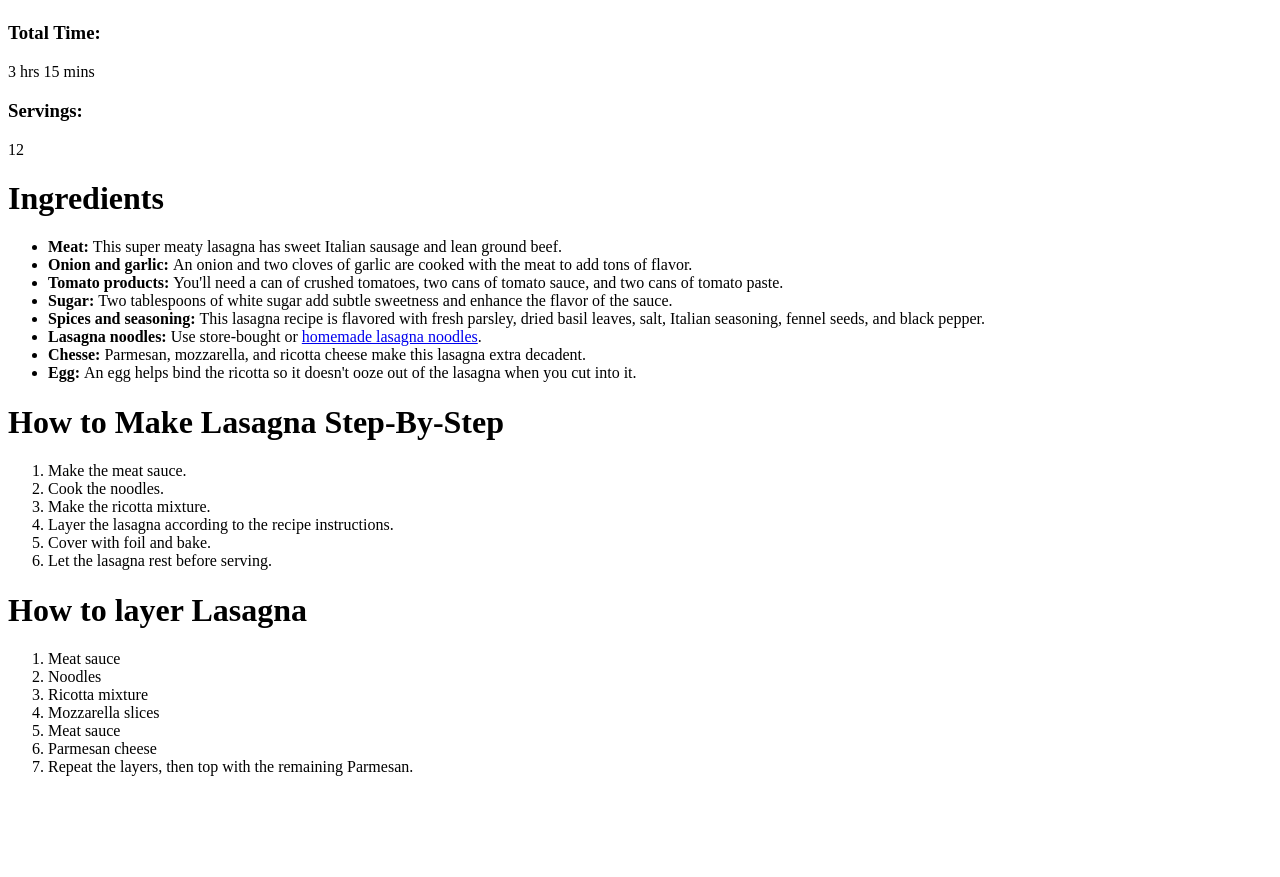
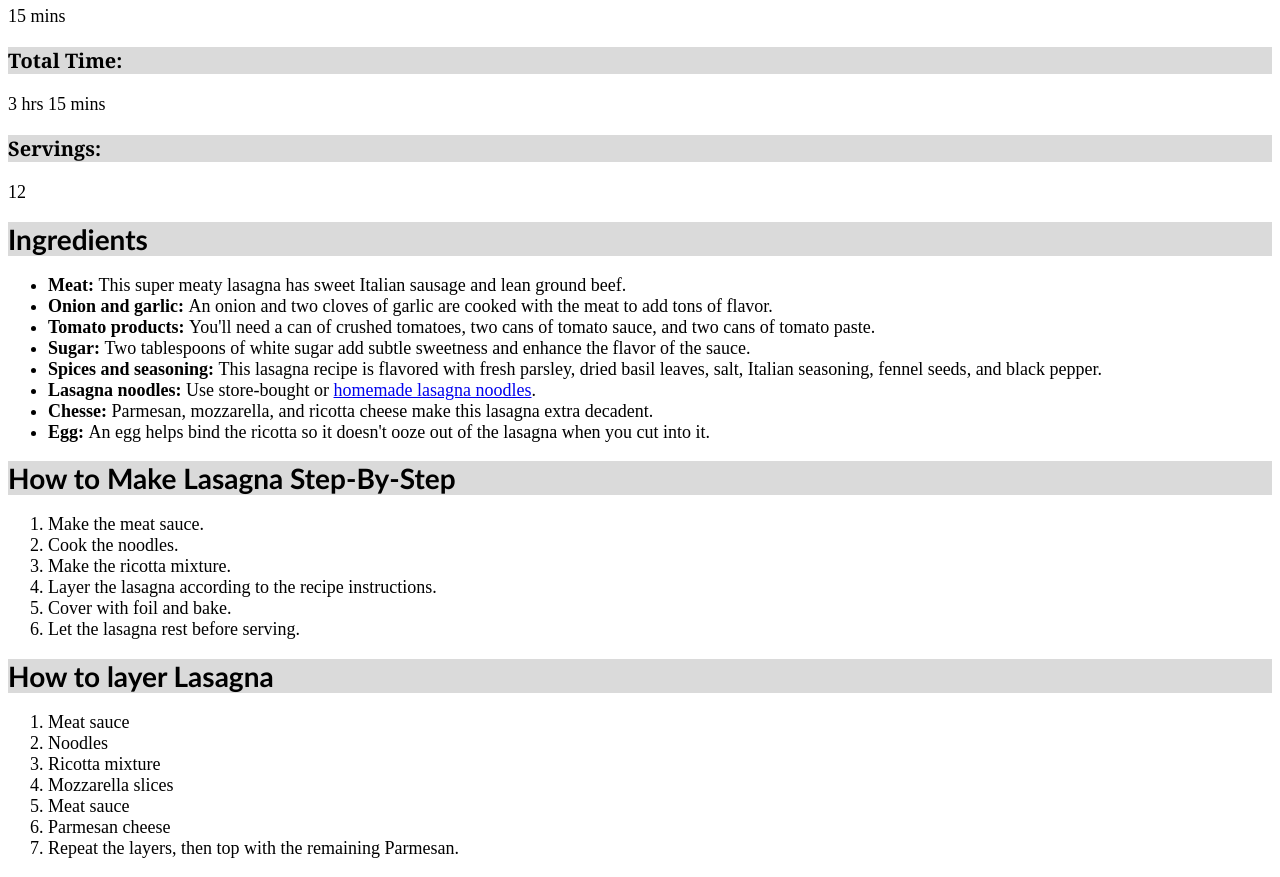
Before and after one commit to Alanwiz00/odin-recipes, a plain HTML site: page recipes/lasagna/lasagna.html in a window 1280 px wide. Shown: the part 643-1520 px from the top of the page. Before the commit the page ends 1435 px from the top, so only its background shows below. Drawn offline with Linux system fonts and the light colour scheme.

Commit message:
Continued work on CSS - Updated the homepage with clickable images of each recipes to each relative page. - Recipes pages now have basic css selector and rules

```diff
--- a/recipes/fried-rice/styles.css
+++ b/recipes/fried-rice/styles.css
@@ -0,0 +1,23 @@
+.head {
+    background-color: rgba(0, 0, 0, 0.144);
+    color: black;
+    font-weight: 800;
+    font-family: 'Gill Sans', 'Gill Sans MT', Calibri, 'Trebuchet MS', sans-serif;
+    font-size: 36px;
+}
+
+#sub-head {
+    background-color: rgba(0, 0, 0, 0.144);
+    color: black;
+    font-weight: 500px;
+    font-family: Georgia, 'Times New Roman', Times, serif;
+    font-size: 20px;
+}
+
+#sub-title {
+    font-size: 28px;
+}
+
+.text {
+    font-size: 18px;
+}
--- a/recipes/gbegiri/styles.css
+++ b/recipes/gbegiri/styles.css
@@ -0,0 +1,23 @@
+.head {
+    background-color: rgba(0, 0, 0, 0.144);
+    color: black;
+    font-weight: 800;
+    font-family: 'Gill Sans', 'Gill Sans MT', Calibri, 'Trebuchet MS', sans-serif;
+    font-size: 36px;
+}
+
+#sub-head {
+    background-color: rgba(0, 0, 0, 0.144);
+    color: black;
+    font-weight: 500px;
+    font-family: Georgia, 'Times New Roman', Times, serif;
+    font-size: 20px;
+}
+
+#sub-title {
+    font-size: 28px;
+}
+
+.text {
+    font-size: 18px;
+}
--- a/recipes/lasagna/lasagna.html
+++ b/recipes/lasagna/lasagna.html
@@ -4,22 +4,23 @@
     <meta charset="UTF-8">
     <meta name="viewport" content="width=device-width, initial-scale=1.0">
     <title>lasagna</title>
+    <link rel="stylesheet" href="./styles.css">
 </head>
 <body>
-    <h1>Yummy Pasta</h1>
+    <h1 class="head">Lasagna</h1>
     <img src="https://www.allrecipes.com/thmb/BKa1OqunLWMkCDJm_3LtxF_Pn88=/282x188/filters:no_upscale():max_bytes(150000):strip_icc():format(webp)/23600-worlds-best-lasagna-DDMFS-4x3-1196-24c5401652934ffb96d3d94bc9fbe2d7.jpg" alt="Lasagna" width="310" height="310">
-    <h3>Prep Time:</h3>
-    <p>30 mins</p>
-    <h3>Cook Time</h3>
-    <p>2 hrs 30 mins</p>
-    <h1>Additional Time</h1>
-    <p>15 mins</p>
-    <h3>Total Time:</h3>
-    <p>3 hrs 15 mins</p>
-    <h3>Servings:</h3>
-    <p>12</p>
-    <h1>Ingredients</h1>
-    <ul>
+    <h3 id="sub-head">Prep Time:</h3>
+    <p class="text">30 mins</p>
+    <h3 id="sub-head">Cook Time</h3>
+    <p class="text">2 hrs 30 mins</p>
+    <h3 id="sub-head">Additional Time</h1>
+    <p class="text">15 mins</p>
+    <h3 id="sub-head">Total Time:</h3>
+    <p class="text">3 hrs 15 mins</p>
+    <h3 id="sub-head">Servings:</h3>
+    <p class="text">12</p>
+    <h1  class="head" id="sub-title">Ingredients</h1>
+    <ul  class="text order">
         <li><strong>Meat: </strong>This super meaty lasagna has sweet Italian sausage and lean ground beef.</li>
         <li><strong>Onion and garlic: </strong>An onion and two cloves of garlic are cooked with the meat to add tons of flavor.</li>
         <li><strong>Tomato products: </strong> You'll need a can of crushed tomatoes, two cans of tomato sauce, and two cans of tomato paste.</li>
@@ -29,8 +30,8 @@
         <li><strong>Chesse: </strong> Parmesan, mozzarella, and ricotta cheese make this lasagna extra decadent.</li>
         <li><strong>Egg: </strong>An egg helps bind the ricotta so it doesn't ooze out of the lasagna when you cut into it.</li>
     </ul>
-    <h1>How to Make Lasagna Step-By-Step</h1>
-    <ol>
+    <h1 class="head" id="sub-title">How to Make Lasagna Step-By-Step</h1>
+    <ol  class="text order">
         <li>Make the meat sauce.</li>
         <li>Cook the noodles.</li>
         <li>Make the ricotta mixture.</li>
@@ -38,8 +39,8 @@
         <li>Cover with foil and bake.</li>
         <li>Let the lasagna rest before serving.</li>
     </ol>
-    <h1>How to layer Lasagna</h1>
-    <ol>
+    <h1 class="head" id="sub-title">How to layer Lasagna</h1>
+    <ol  class="text order">
         <li>Meat sauce</li>
         <li>Noodles</li>
         <li>Ricotta mixture</li>
--- a/recipes/lasagna/styles.css
+++ b/recipes/lasagna/styles.css
@@ -0,0 +1,23 @@
+.head {
+    background-color: rgba(0, 0, 0, 0.144);
+    color: black;
+    font-weight: 800;
+    font-family: 'Gill Sans', 'Gill Sans MT', Calibri, 'Trebuchet MS', sans-serif;
+    font-size: 36px;
+}
+
+#sub-head {
+    background-color: rgba(0, 0, 0, 0.144);
+    color: black;
+    font-weight: 500px;
+    font-family: Georgia, 'Times New Roman', Times, serif;
+    font-size: 20px;
+}
+
+#sub-title {
+    font-size: 28px;
+}
+
+.text {
+    font-size: 18px;
+}
--- a/recipes/pasta/styles.css
+++ b/recipes/pasta/styles.css
@@ -0,0 +1,23 @@
+.head {
+    background-color: rgba(0, 0, 0, 0.144);
+    color: black;
+    font-weight: 800;
+    font-family: 'Gill Sans', 'Gill Sans MT', Calibri, 'Trebuchet MS', sans-serif;
+    font-size: 36px;
+}
+
+#sub-head {
+    background-color: rgba(0, 0, 0, 0.144);
+    color: black;
+    font-weight: 500px;
+    font-family: Georgia, 'Times New Roman', Times, serif;
+    font-size: 20px;
+}
+
+#sub-title {
+    font-size: 28px;
+}
+
+.text {
+    font-size: 18px;
+}
--- a/styles.css
+++ b/styles.css
@@ -8,4 +8,10 @@
 .recipes {
     color: rgb(0, 0, 0);
     font-weight: 800;
+    font-family: 'Segoe UI', Tahoma, Geneva, Verdana, sans-serif;
 }
+
+.images {
+    height: 200px;
+    width: 200px;
+}
```
Also changed, not shown: index.html (+8 -4 lines), recipes/fried-rice/fried-rice.html (+14 -13 lines), recipes/gbegiri/gbegiri.html (+14 -13 lines), recipes/pasta/pasta.html (+16 -15 lines), images/Gbegiri-Soup.jpg (added), images/fried-rice.jpeg (added), images/lasagna.jpeg (added), images/pasta.jpg (added).
